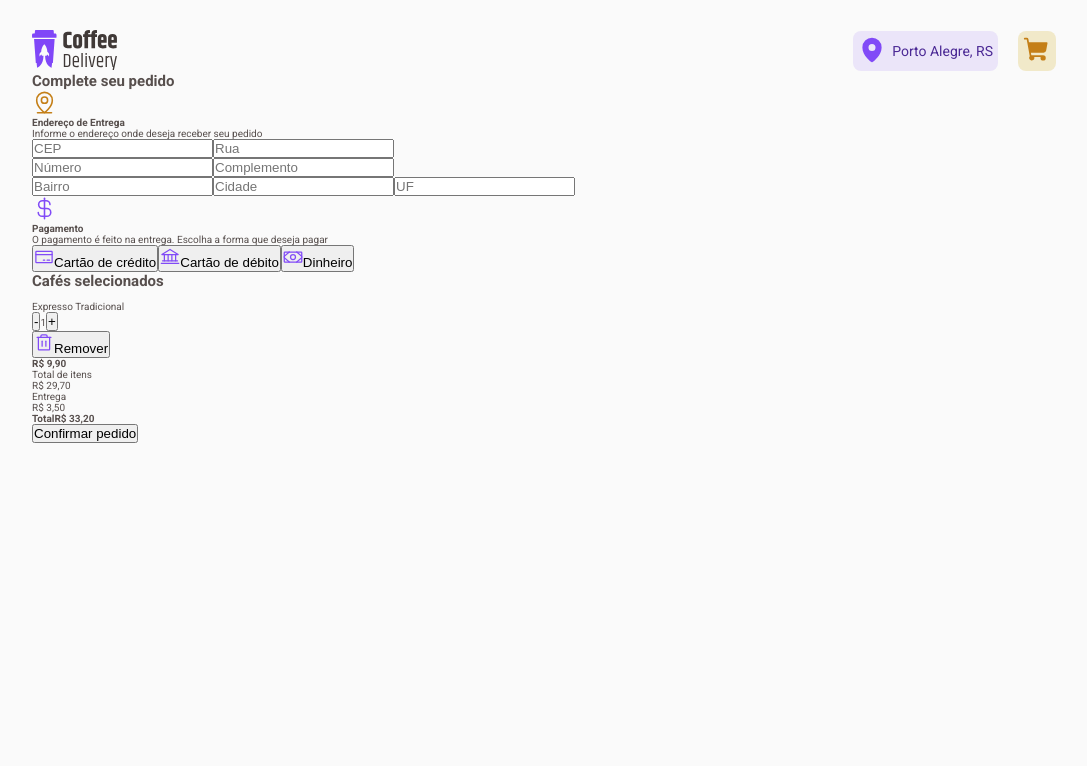
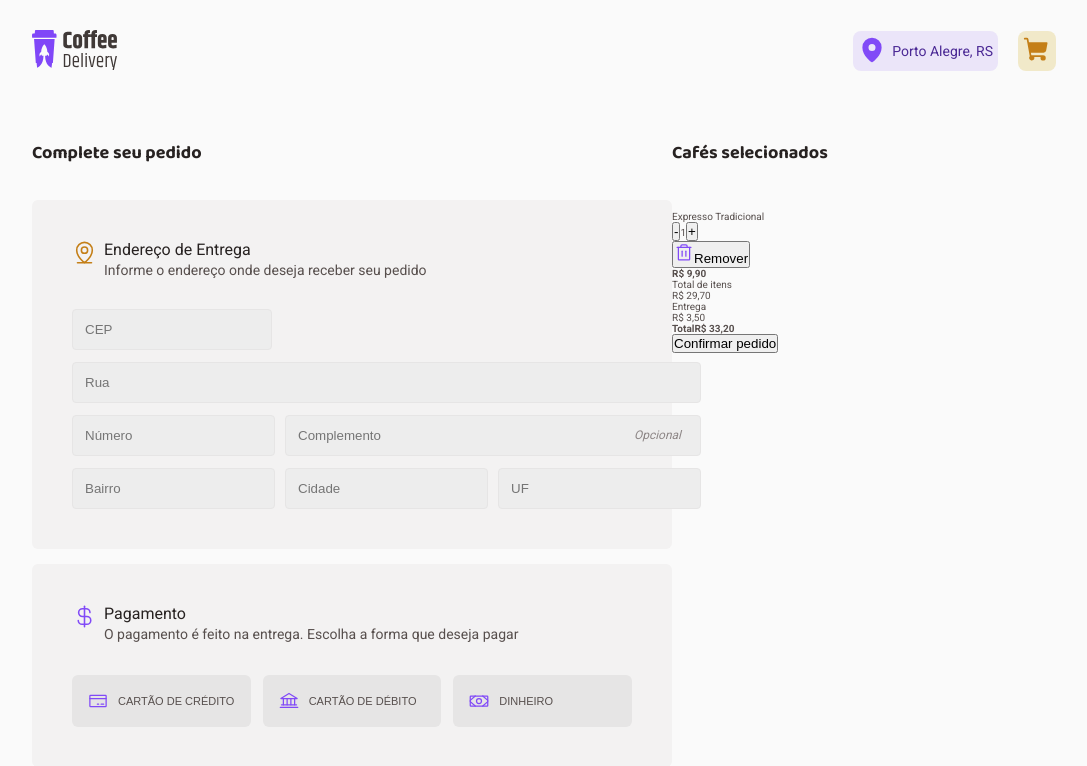
Before and after one commit to rubinoDev/coffee-delivery, a React (Vite) app: page /checkout in a window 1280 px wide. Shown: the top 766 px of the page, without its empty margins (96-1183 px from the left). Built offline with nearby package versions, Linux system fonts and the light colour scheme.

Commit message:
adress and payment style

```diff
--- a/src/components/CoffeeCard/index.tsx
+++ b/src/components/CoffeeCard/index.tsx
@@ -5,7 +5,7 @@ interface Coffee{
   id: number;
   title: string;
   description: string;
-  label: [string];
+  label: string[];
   image: string;
   price: string;
 }
--- a/src/pages/Checkout/index.tsx
+++ b/src/pages/Checkout/index.tsx
@@ -1,27 +1,32 @@
 import { Bank, CreditCard, CurrencyDollar, MapPinLine, Money, Trash } from "phosphor-react";
-import { CheckoutContainer, Form } from "./styles";
+import { CheckoutContainer, FormContainer, Payment } from "./styles";
 
 export function Checkout(){
   return(
     <CheckoutContainer>
       <div>
         <h2>Complete seu pedido</h2>
-        <Form>
+        <FormContainer>
+          <form>
             <header>
               <MapPinLine
                 color="hsla(36, 79%, 43%, 1)"
                 size={25}
               />
+              <div>
                 <h4>Endereço de Entrega</h4>
                 <p>Informe o endereço onde deseja receber seu pedido</p>
+              </div>
             </header>
 
             <div>
-            <input type="text" placeholder="CEP"/>
+              <input className="cep" type="text" placeholder="CEP"/>
               <input type="text" placeholder="Rua"/>
               <div>
                 <input type="text" placeholder="Número"/>
-              <input type="text" placeholder="Complemento"/>
+                <div>
+                  <input className="complemento" type="text" placeholder="Complemento"/>
+                </div>
               </div>
               <div>
                 <input type="text" placeholder="Bairro"/>
@@ -29,16 +34,19 @@ export function Checkout(){
                 <input type="text" placeholder="UF"/>
               </div>
             </div>
-        </Form>
+          </form>
+        </FormContainer>
 
-        <div>
+        <Payment>
           <header>
             <CurrencyDollar
               color="hsla(259, 92%, 63%, 1)"
               size={25}
             />
+            <div>
               <h4>Pagamento</h4>
               <p>O pagamento é feito na entrega. Escolha a forma que deseja pagar</p>
+            </div>
           </header>
 
           <div>
@@ -66,7 +74,7 @@ export function Checkout(){
               Dinheiro
             </button>
           </div>
-        </div>
+        </Payment>
 
       </div>
 
--- a/src/pages/Checkout/styles.ts
+++ b/src/pages/Checkout/styles.ts
@@ -1,9 +1,142 @@
 import styled from "styled-components";
 
 export const CheckoutContainer = styled.section`
+  display: flex;
 
+  h2{
+    margin-top: 7rem;
+    margin-bottom: 2rem;
+    font-family: 'Baloo 2';
+    font-style: normal;
+    font-weight: 700;
+    font-size: 1.8rem;
+    line-height: 130%;
+
+    color: ${props => props.theme.baseTitle};
+  }
+
+  >div{
+    display: flex;
+    flex-direction: column;
+    gap: 1.5rem;
+  }
+`
+export const BaseCheckoutContainer = styled.div`
+    display: flex;
+    flex-direction: column;
+    align-items: flex-start;
+    padding: 4rem;
+    gap: 3.2rem;
+
+    width: 64rem;
+
+    background: ${props => props.theme.baseCard};
+    border-radius: 6px;
+
+    header{
+    display: flex;
+    gap: .7rem;
+    h4{
+      font-weight: 400;
+      font-size: 1.6rem;
+      line-height: 130%;
+
+      color: ${props => props.theme.baseTitle};
+    }
+
+    p{
+      font-weight: 400;
+      font-size: 1.4rem;
+      line-height: 130%;
+
+      color: ${props => props.theme.baseText};
+
+      margin-bottom: 3rem;
+    }
+  }
 `
 
-export const Form = styled.form`
+export const FormContainer = styled(BaseCheckoutContainer)`
+  form > div{
+    display: flex;
+    flex-direction: column;
+    gap: 1.2rem;
 
+    width: 100%;
+
+    input{
+      box-sizing: border-box;
+
+      padding: 12px;
+
+      background: ${props => props.theme.baseInput};
+      outline-color: ${props => props.theme.yellowDark};
+
+      border: 1px solid #E6E5E5;
+      border-radius: 4px;
+    }
+
+    .cep{
+      width: 20rem;
+    }
+
+    .complemento{
+      width: 100%;
+    }
+
+    >div{
+      display: flex;
+      gap: 1rem;
+
+      >div{
+        width: 100%;
+        position: relative;
+        &::after{
+          content: "Opcional";
+          font-style: italic;
+          font-weight: 400;
+          font-size: 1.2rem;
+          line-height: 130%;
+
+          position: absolute;
+          top: 1.25rem;
+          right: 2rem;
+
+          color: ${props => props.theme.baseLabel};
+        }
+      }
+    }
+  }
 `
+
+export const Payment = styled(BaseCheckoutContainer)`
+  margin-bottom: 5rem;
+  >div{
+    width:100%;
+    display: flex;
+    gap: 1.2rem;
+
+    button{
+      margin-top: -3rem;
+
+      cursor: pointer;
+
+      display: flex;
+      flex: 1;
+      align-items: center;
+      padding: 1.6rem;
+      gap: 1rem;
+
+      background: ${props => props.theme.baseButton};
+      border-radius: 6px;
+
+      border: none;
+
+      font-size: 1.1rem;
+      font-weight: 400;
+      line-height: 160%;
+      text-transform: uppercase;
+      color: ${props => props.theme.baseText};
+    }
+  }
+`
```
Lines whose indentation alone changed are shown as unchanged.
